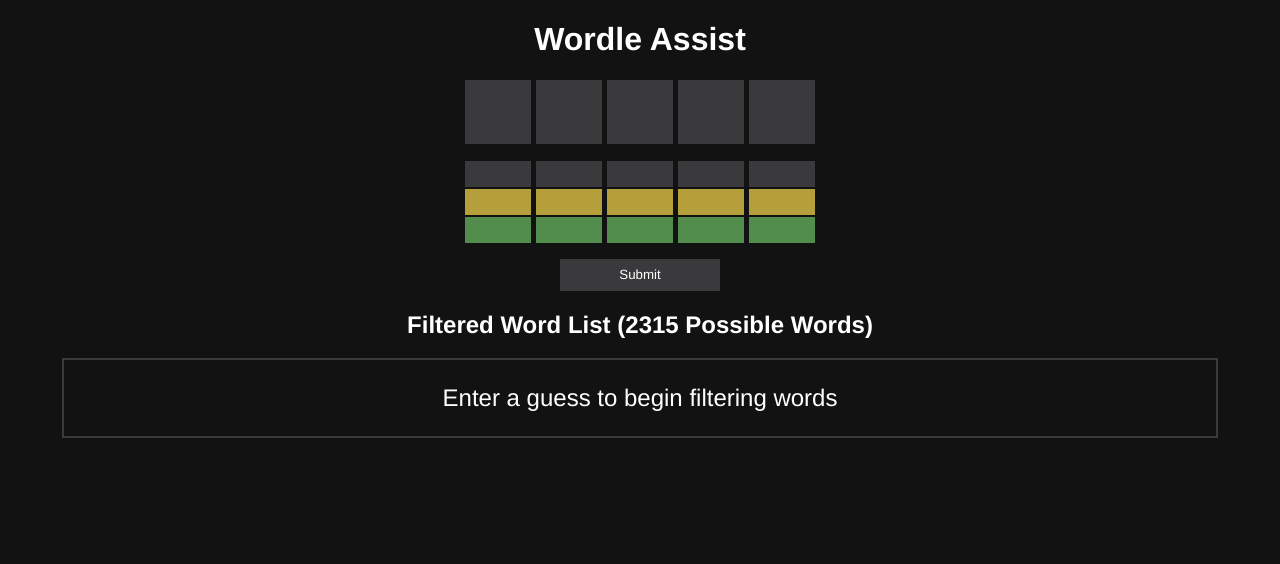
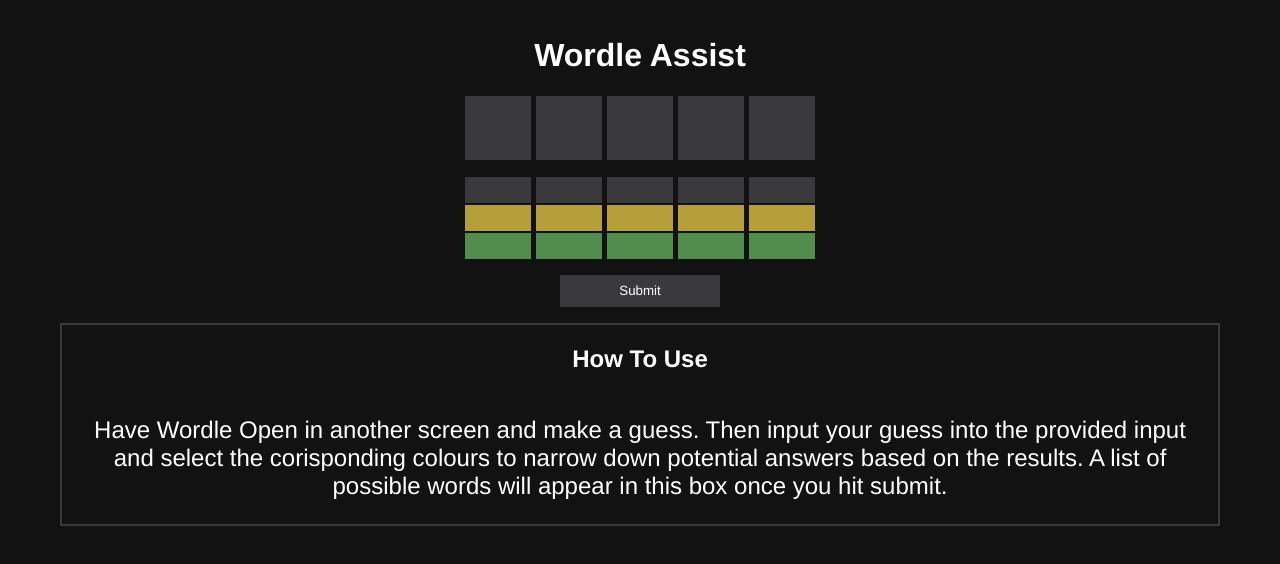
Before and after one commit to BenJenkyn/wordle_guesser, a Svelte app: page / in a window 1280 px wide. Shown: the top 564 px of the page. Built offline with nearby package versions, Linux system fonts and the light colour scheme.

Commit message:
Adds better description

```diff
--- a/src/App.svelte
+++ b/src/App.svelte
@@ -106,7 +106,7 @@
 
 	async function onInput(event: Event) {
 		const target = event.currentTarget as HTMLInputElement;
-    const idx = inputRefs.findIndex(ref => ref === target);
+		const idx = inputRefs.findIndex((ref) => ref === target);
 
 		if (idx > -1) {
 			const value = target.value.toUpperCase();
@@ -121,7 +121,6 @@
 		}
 		isStartTyping = true;
 	}
-
 
 	function onSubmit(event: SubmitEvent) {
 		isInvalidWord = false;
@@ -251,7 +250,6 @@
 						autocapitalize="off"
 						spellcheck="false"
 						contenteditable="true"
-
 					/>
 					<div class="radios">
 						{#each guessTypes as guess}
@@ -293,9 +291,11 @@
 			{/if}
 		{/if}
 	</form>
+	{#if answersLists.length > 1}
 		<h2 style="text-align: center;">
 			Filtered Word List ({answersList.length} Possible Words)
 		</h2>
+	{/if}
 	<div
 		class={`word-list ${
 			answersList.length > 0 && answersLists.length > 1 ? wordListFilled : ''
@@ -306,7 +306,13 @@
 		{:else if answersList.length === 0}
 			<p>NO WORDS AVALIBLE...</p>
 		{:else if answersLists.length === 1}
-			<p>Enter a guess to begin filtering words</p>
+			<h2>How To Use</h2>
+			<p>
+				Have Wordle Open in another screen and make a guess. Then input your
+				guess into the provided input and select the corisponding colours to
+				narrow down potential answers based on the results. A list of possible
+				words will appear in this box once you hit submit.
+			</p>
 		{:else}
 			{#each answersList as word}
 				<p>{word}</p>
@@ -316,6 +322,9 @@
 </main>
 
 <style>
+	main {
+		padding: 1rem;
+	}
 	h1 {
 		text-align: center;
 	}
@@ -464,12 +473,14 @@
 	.word-list {
 		margin: auto;
 		display: grid;
-		max-width: 90%;
+		width: 90%;
+		max-width: 1280px;
 		border-color: var(--dark-border);
 		border-width: 2px;
 		border-style: solid;
 		text-align: center;
 		margin-top: 1rem;
+		padding: 0 1rem;
 	}
 
 	.word-list-filled {
```
Lines whose indentation alone changed are shown as unchanged.
